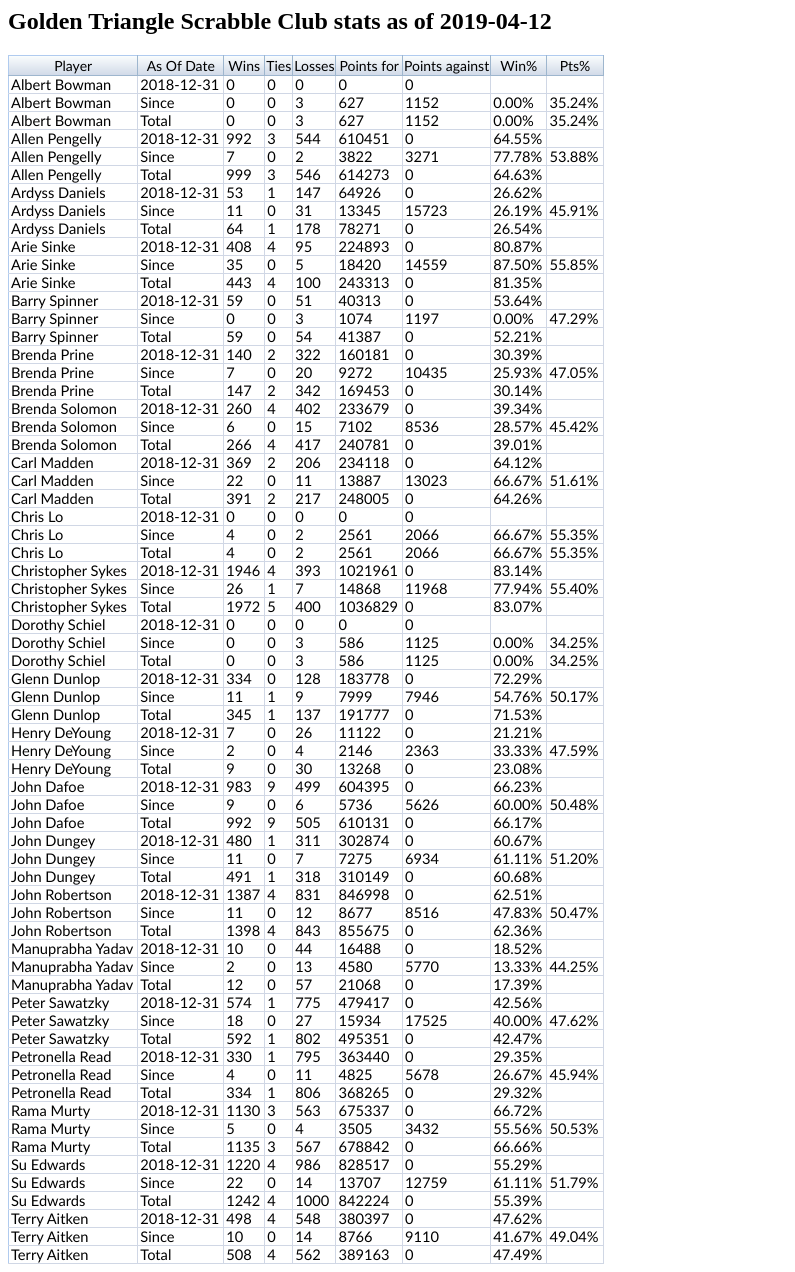
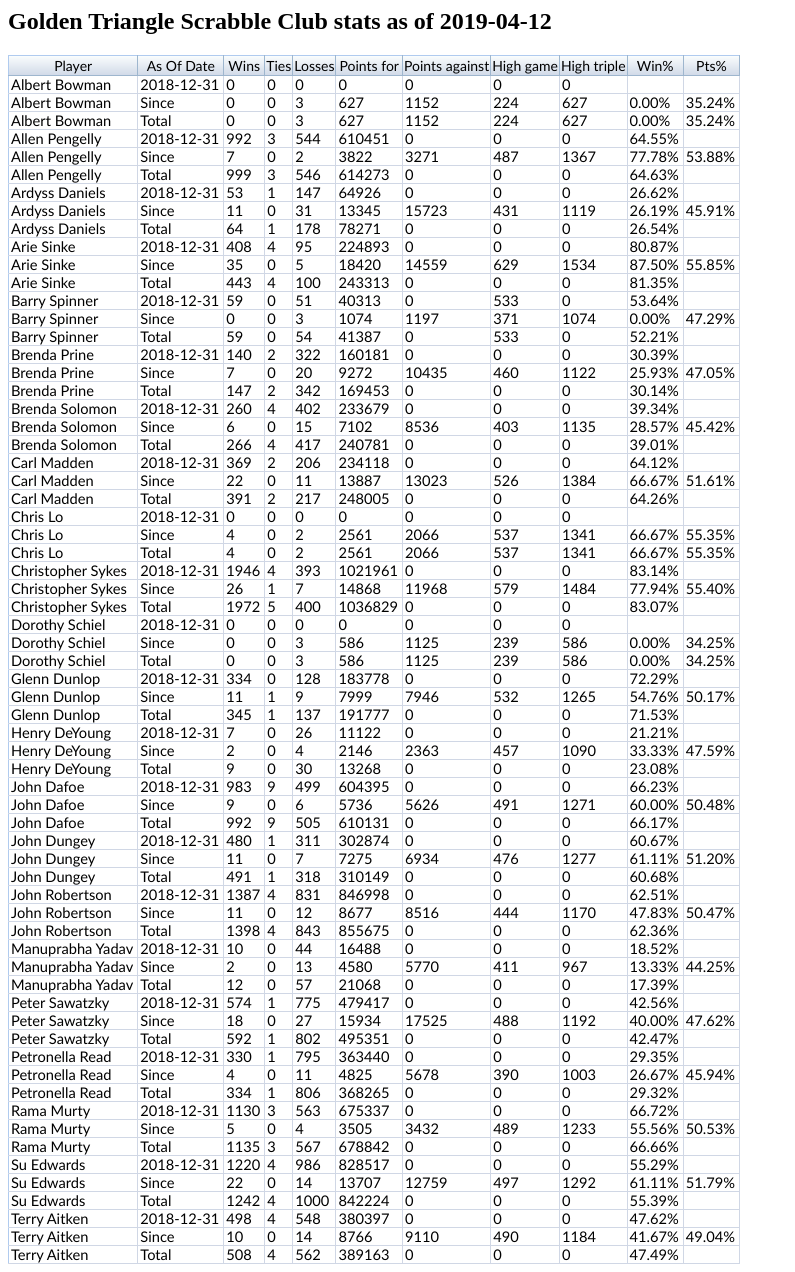
Before and after one commit to TileRunner/tilerunner.github.io, a Jekyll site: the page CambridgeClubStats.html, which Jekyll copies as it is, in a window 1280 px wide. Shown: the whole page, without its empty margins (0-795 px from the left). Built offline with Jekyll 4.4.1, drawn with Linux system fonts in a browser that asks for light colours.

Commit message:
Add high score and triple
Stats pages enhancement

```diff
--- a/CambridgeClubStats.html
+++ b/CambridgeClubStats.html
@@ -14,6 +14,8 @@
 <th>Losses</th>
 <th>Points for</th>
 <th>Points against</th>
+<th>High game</th>
+<th>High triple</th>
 <th>Win%</th>
 <th>Pts%</th>
 </tr>
@@ -22,6 +24,8 @@
 <tr>
 <td>Albert Bowman</td>
 <td>2018-12-31</td>
+<td>0</td>
+<td>0</td>
 <td>0</td>
 <td>0</td>
 <td>0</td>
@@ -38,6 +42,8 @@
 <td>3</td>
 <td>627</td>
 <td>1152</td>
+<td>224</td>
+<td>627</td>
 <td>0.00%</td>
 <td>35.24%</td>
 </tr>
@@ -49,6 +55,8 @@
 <td>3</td>
 <td>627</td>
 <td>1152</td>
+<td>224</td>
+<td>627</td>
 <td>0.00%</td>
 <td>35.24%</td>
 </tr>
@@ -59,6 +67,8 @@
 <td>3</td>
 <td>544</td>
 <td>610451</td>
+<td>0</td>
+<td>0</td>
 <td>0</td>
 <td>64.55%</td>
 <td></td>
@@ -71,6 +81,8 @@
 <td>2</td>
 <td>3822</td>
 <td>3271</td>
+<td>487</td>
+<td>1367</td>
 <td>77.78%</td>
 <td>53.88%</td>
 </tr>
@@ -81,6 +93,8 @@
 <td>3</td>
 <td>546</td>
 <td>614273</td>
+<td>0</td>
+<td>0</td>
 <td>0</td>
 <td>64.63%</td>
 <td></td>
@@ -93,6 +107,8 @@
 <td>147</td>
 <td>64926</td>
 <td>0</td>
+<td>0</td>
+<td>0</td>
 <td>26.62%</td>
 <td></td>
 </tr>
@@ -104,6 +120,8 @@
 <td>31</td>
 <td>13345</td>
 <td>15723</td>
+<td>431</td>
+<td>1119</td>
 <td>26.19%</td>
 <td>45.91%</td>
 </tr>
@@ -114,6 +132,8 @@
 <td>1</td>
 <td>178</td>
 <td>78271</td>
+<td>0</td>
+<td>0</td>
 <td>0</td>
 <td>26.54%</td>
 <td></td>
@@ -126,6 +146,8 @@
 <td>95</td>
 <td>224893</td>
 <td>0</td>
+<td>0</td>
+<td>0</td>
 <td>80.87%</td>
 <td></td>
 </tr>
@@ -137,6 +159,8 @@
 <td>5</td>
 <td>18420</td>
 <td>14559</td>
+<td>629</td>
+<td>1534</td>
 <td>87.50%</td>
 <td>55.85%</td>
 </tr>
@@ -147,6 +171,8 @@
 <td>4</td>
 <td>100</td>
 <td>243313</td>
+<td>0</td>
+<td>0</td>
 <td>0</td>
 <td>81.35%</td>
 <td></td>
@@ -159,6 +185,8 @@
 <td>51</td>
 <td>40313</td>
 <td>0</td>
+<td>533</td>
+<td>0</td>
 <td>53.64%</td>
 <td></td>
 </tr>
@@ -170,6 +198,8 @@
 <td>3</td>
 <td>1074</td>
 <td>1197</td>
+<td>371</td>
+<td>1074</td>
 <td>0.00%</td>
 <td>47.29%</td>
 </tr>
@@ -180,6 +210,8 @@
 <td>0</td>
 <td>54</td>
 <td>41387</td>
+<td>0</td>
+<td>533</td>
 <td>0</td>
 <td>52.21%</td>
 <td></td>
@@ -192,6 +224,8 @@
 <td>322</td>
 <td>160181</td>
 <td>0</td>
+<td>0</td>
+<td>0</td>
 <td>30.39%</td>
 <td></td>
 </tr>
@@ -203,6 +237,8 @@
 <td>20</td>
 <td>9272</td>
 <td>10435</td>
+<td>460</td>
+<td>1122</td>
 <td>25.93%</td>
 <td>47.05%</td>
 </tr>
@@ -213,6 +249,8 @@
 <td>2</td>
 <td>342</td>
 <td>169453</td>
+<td>0</td>
+<td>0</td>
 <td>0</td>
 <td>30.14%</td>
 <td></td>
@@ -225,6 +263,8 @@
 <td>402</td>
 <td>233679</td>
 <td>0</td>
+<td>0</td>
+<td>0</td>
 <td>39.34%</td>
 <td></td>
 </tr>
@@ -236,6 +276,8 @@
 <td>15</td>
 <td>7102</td>
 <td>8536</td>
+<td>403</td>
+<td>1135</td>
 <td>28.57%</td>
 <td>45.42%</td>
 </tr>
@@ -246,6 +288,8 @@
 <td>4</td>
 <td>417</td>
 <td>240781</td>
+<td>0</td>
+<td>0</td>
 <td>0</td>
 <td>39.01%</td>
 <td></td>
@@ -258,6 +302,8 @@
 <td>206</td>
 <td>234118</td>
 <td>0</td>
+<td>0</td>
+<td>0</td>
 <td>64.12%</td>
 <td></td>
 </tr>
@@ -269,6 +315,8 @@
 <td>11</td>
 <td>13887</td>
 <td>13023</td>
+<td>526</td>
+<td>1384</td>
 <td>66.67%</td>
 <td>51.61%</td>
 </tr>
@@ -280,12 +328,16 @@
 <td>217</td>
 <td>248005</td>
 <td>0</td>
+<td>0</td>
+<td>0</td>
 <td>64.26%</td>
 <td></td>
 </tr>
 <tr>
 <td>Chris Lo</td>
 <td>2018-12-31</td>
+<td>0</td>
+<td>0</td>
 <td>0</td>
 <td>0</td>
 <td>0</td>
@@ -302,6 +354,8 @@
 <td>2</td>
 <td>2561</td>
 <td>2066</td>
+<td>537</td>
+<td>1341</td>
 <td>66.67%</td>
 <td>55.35%</td>
 </tr>
@@ -313,6 +367,8 @@
 <td>2</td>
 <td>2561</td>
 <td>2066</td>
+<td>537</td>
+<td>1341</td>
 <td>66.67%</td>
 <td>55.35%</td>
 </tr>
@@ -323,6 +379,8 @@
 <td>4</td>
 <td>393</td>
 <td>1021961</td>
+<td>0</td>
+<td>0</td>
 <td>0</td>
 <td>83.14%</td>
 <td></td>
@@ -335,6 +393,8 @@
 <td>7</td>
 <td>14868</td>
 <td>11968</td>
+<td>579</td>
+<td>1484</td>
 <td>77.94%</td>
 <td>55.40%</td>
 </tr>
@@ -346,12 +406,16 @@
 <td>400</td>
 <td>1036829</td>
 <td>0</td>
+<td>0</td>
+<td>0</td>
 <td>83.07%</td>
 <td></td>
 </tr>
 <tr>
 <td>Dorothy Schiel</td>
 <td>2018-12-31</td>
+<td>0</td>
+<td>0</td>
 <td>0</td>
 <td>0</td>
 <td>0</td>
@@ -368,6 +432,8 @@
 <td>3</td>
 <td>586</td>
 <td>1125</td>
+<td>239</td>
+<td>586</td>
 <td>0.00%</td>
 <td>34.25%</td>
 </tr>
@@ -379,6 +445,8 @@
 <td>3</td>
 <td>586</td>
 <td>1125</td>
+<td>239</td>
+<td>586</td>
 <td>0.00%</td>
 <td>34.25%</td>
 </tr>
@@ -389,6 +457,8 @@
 <td>0</td>
 <td>128</td>
 <td>183778</td>
+<td>0</td>
+<td>0</td>
 <td>0</td>
 <td>72.29%</td>
 <td></td>
@@ -401,6 +471,8 @@
 <td>9</td>
 <td>7999</td>
 <td>7946</td>
+<td>532</td>
+<td>1265</td>
 <td>54.76%</td>
 <td>50.17%</td>
 </tr>
@@ -411,6 +483,8 @@
 <td>1</td>
 <td>137</td>
 <td>191777</td>
+<td>0</td>
+<td>0</td>
 <td>0</td>
 <td>71.53%</td>
 <td></td>
@@ -423,6 +497,8 @@
 <td>26</td>
 <td>11122</td>
 <td>0</td>
+<td>0</td>
+<td>0</td>
 <td>21.21%</td>
 <td></td>
 </tr>
@@ -434,6 +510,8 @@
 <td>4</td>
 <td>2146</td>
 <td>2363</td>
+<td>457</td>
+<td>1090</td>
 <td>33.33%</td>
 <td>47.59%</td>
 </tr>
@@ -444,6 +522,8 @@
 <td>0</td>
 <td>30</td>
 <td>13268</td>
+<td>0</td>
+<td>0</td>
 <td>0</td>
 <td>23.08%</td>
 <td></td>
@@ -456,6 +536,8 @@
 <td>499</td>
 <td>604395</td>
 <td>0</td>
+<td>0</td>
+<td>0</td>
 <td>66.23%</td>
 <td></td>
 </tr>
@@ -467,6 +549,8 @@
 <td>6</td>
 <td>5736</td>
 <td>5626</td>
+<td>491</td>
+<td>1271</td>
 <td>60.00%</td>
 <td>50.48%</td>
 </tr>
@@ -477,6 +561,8 @@
 <td>9</td>
 <td>505</td>
 <td>610131</td>
+<td>0</td>
+<td>0</td>
 <td>0</td>
 <td>66.17%</td>
 <td></td>
@@ -489,6 +575,8 @@
 <td>311</td>
 <td>302874</td>
 <td>0</td>
+<td>0</td>
+<td>0</td>
 <td>60.67%</td>
 <td></td>
 </tr>
@@ -500,6 +588,8 @@
 <td>7</td>
 <td>7275</td>
 <td>6934</td>
+<td>476</td>
+<td>1277</td>
 <td>61.11%</td>
 <td>51.20%</td>
 </tr>
@@ -510,6 +600,8 @@
 <td>1</td>
 <td>318</td>
 <td>310149</td>
+<td>0</td>
+<td>0</td>
 <td>0</td>
 <td>60.68%</td>
 <td></td>
@@ -522,6 +614,8 @@
 <td>831</td>
 <td>846998</td>
 <td>0</td>
+<td>0</td>
+<td>0</td>
 <td>62.51%</td>
 <td></td>
 </tr>
@@ -533,6 +627,8 @@
 <td>12</td>
 <td>8677</td>
 <td>8516</td>
+<td>444</td>
+<td>1170</td>
 <td>47.83%</td>
 <td>50.47%</td>
 </tr>
@@ -543,6 +639,8 @@
 <td>4</td>
 <td>843</td>
 <td>855675</td>
+<td>0</td>
+<td>0</td>
 <td>0</td>
 <td>62.36%</td>
 <td></td>
@@ -555,6 +653,8 @@
 <td>44</td>
 <td>16488</td>
 <td>0</td>
+<td>0</td>
+<td>0</td>
 <td>18.52%</td>
 <td></td>
 </tr>
@@ -566,6 +666,8 @@
 <td>13</td>
 <td>4580</td>
 <td>5770</td>
+<td>411</td>
+<td>967</td>
 <td>13.33%</td>
 <td>44.25%</td>
 </tr>
@@ -576,6 +678,8 @@
 <td>0</td>
 <td>57</td>
 <td>21068</td>
+<td>0</td>
+<td>0</td>
 <td>0</td>
 <td>17.39%</td>
 <td></td>
@@ -588,6 +692,8 @@
 <td>775</td>
 <td>479417</td>
 <td>0</td>
+<td>0</td>
+<td>0</td>
 <td>42.56%</td>
 <td></td>
 </tr>
@@ -599,6 +705,8 @@
 <td>27</td>
 <td>15934</td>
 <td>17525</td>
+<td>488</td>
+<td>1192</td>
 <td>40.00%</td>
 <td>47.62%</td>
 </tr>
@@ -609,6 +717,8 @@
 <td>1</td>
 <td>802</td>
 <td>495351</td>
+<td>0</td>
+<td>0</td>
 <td>0</td>
 <td>42.47%</td>
 <td></td>
@@ -621,6 +731,8 @@
 <td>795</td>
 <td>363440</td>
 <td>0</td>
+<td>0</td>
+<td>0</td>
 <td>29.35%</td>
 <td></td>
 </tr>
@@ -632,6 +744,8 @@
 <td>11</td>
 <td>4825</td>
 <td>5678</td>
+<td>390</td>
+<td>1003</td>
 <td>26.67%</td>
 <td>45.94%</td>
 </tr>
@@ -642,6 +756,8 @@
 <td>1</td>
 <td>806</td>
 <td>368265</td>
+<td>0</td>
+<td>0</td>
 <td>0</td>
 <td>29.32%</td>
 <td></td>
@@ -654,6 +770,8 @@
 <td>563</td>
 <td>675337</td>
 <td>0</td>
+<td>0</td>
+<td>0</td>
 <td>66.72%</td>
 <td></td>
 </tr>
@@ -665,6 +783,8 @@
 <td>4</td>
 <td>3505</td>
 <td>3432</td>
+<td>489</td>
+<td>1233</td>
 <td>55.56%</td>
 <td>50.53%</td>
 </tr>
@@ -675,6 +795,8 @@
 <td>3</td>
 <td>567</td>
 <td>678842</td>
+<td>0</td>
+<td>0</td>
 <td>0</td>
 <td>66.66%</td>
 <td></td>
@@ -687,6 +809,8 @@
 <td>986</td>
 <td>828517</td>
 <td>0</td>
+<td>0</td>
+<td>0</td>
 <td>55.29%</td>
 <td></td>
 </tr>
@@ -698,6 +822,8 @@
 <td>14</td>
 <td>13707</td>
 <td>12759</td>
+<td>497</td>
+<td>1292</td>
 <td>61.11%</td>
 <td>51.79%</td>
 </tr>
@@ -708,6 +834,8 @@
 <td>4</td>
 <td>1000</td>
 <td>842224</td>
+<td>0</td>
+<td>0</td>
 <td>0</td>
 <td>55.39%</td>
 <td></td>
@@ -720,6 +848,8 @@
 <td>548</td>
 <td>380397</td>
 <td>0</td>
+<td>0</td>
+<td>0</td>
 <td>47.62%</td>
 <td></td>
 </tr>
@@ -731,6 +861,8 @@
 <td>14</td>
 <td>8766</td>
 <td>9110</td>
+<td>490</td>
+<td>1184</td>
 <td>41.67%</td>
 <td>49.04%</td>
 </tr>
@@ -742,6 +874,8 @@
 <td>562</td>
 <td>389163</td>
 <td>0</td>
+<td>0</td>
+<td>0</td>
 <td>47.49%</td>
 <td></td>
 </tr>
```
Also changed, not shown: BrantfordClubStats.html (+50 -16 lines).
